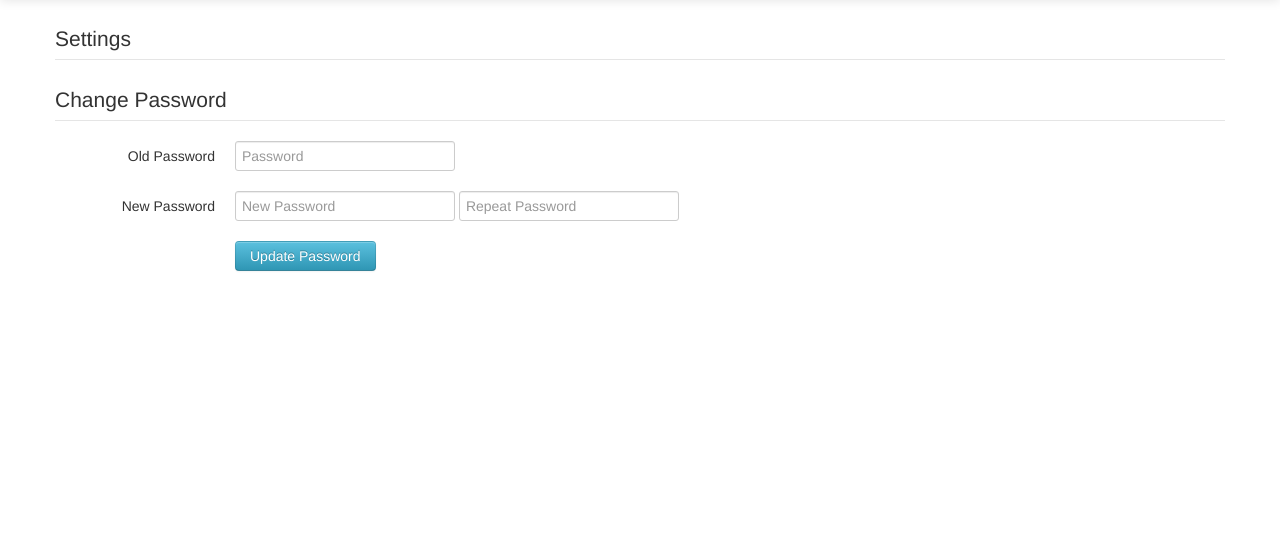
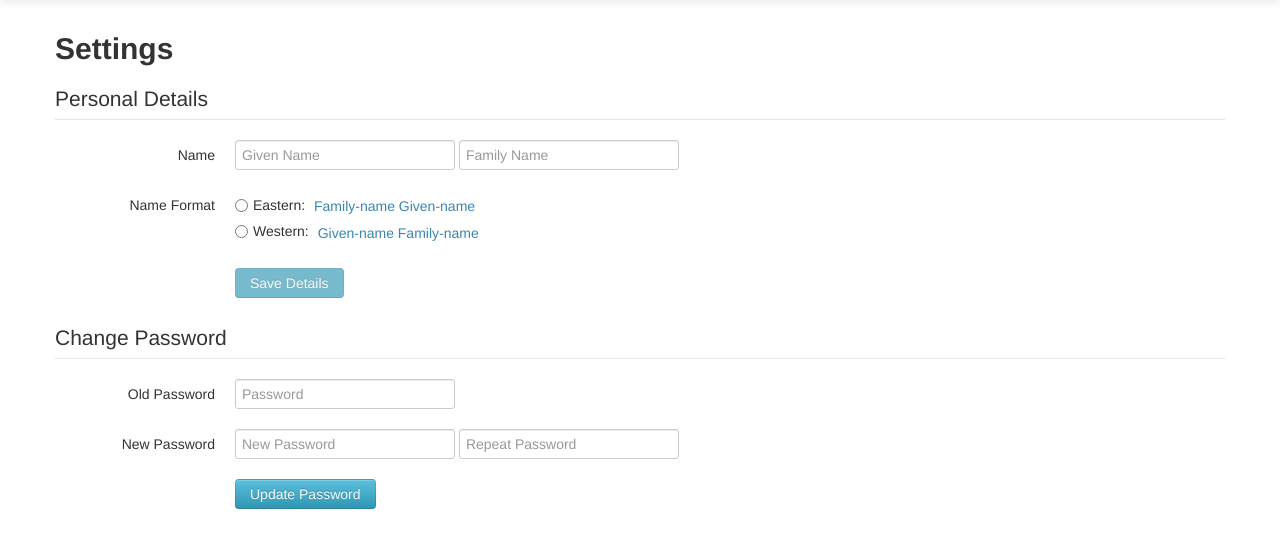
Before and after one commit to Saevon/webdnd, a Django app: template player/templates/account/settings.html in a window 1280 px wide. Shown: the part 41-589 px from the top of the page. Run offline with Django 3.2, Linux system fonts and the light colour scheme; the template is opened without the code that fills it, so the values that code supplies are empty; some libraries are stand-ins or nearby versions.

Commit message:
More Work on the settings page.

```diff
--- a/player/templates/account/settings.html
+++ b/player/templates/account/settings.html
@@ -8,8 +8,54 @@
 {% block content %}
 <form class="form-horizontal" id="settings" method="POST">
     {% csrf_token %}
-    <legend> Settings </legend>
+    <h2> Settings </h2>
 
+
+
+    <legend> Personal Details </legend>
+
+    <div class="control-group" id="group-name">
+        <label class="control-label" for="input-name">Name</label>
+        <div class="controls" id="input-name">
+            <input type="text" name="first_name" placeholder="Given Name" id="input-first-name" value="{{ user.first_name }}">
+            <input type="text" name="last_name" placeholder="Family Name" id="input-last-name" value="{{ user.last_name }}">
+            <span class="help-inline text-info">
+                <span class="name-format" id="format-eastern" style="display: none;">
+                    Family-name Given-name
+                </span>
+                <span class="name-format" id="format-western" style="display: none;">
+                    Given-name Family-name
+                </span>
+            </span>
+        </div>
+    </div>
+
+    <div class="control-group" id="group-name-order">
+        <label class="control-label">Name Format</label>
+        <div class="controls">
+            <label class="radio">
+                <input type="radio" name="name_order" value="Eastern">Eastern:
+                <span class="help-inline text-info">
+                    Family-name Given-name
+                </span>
+            </label>
+            <label class="radio">
+                <input type="radio" name="name_order" value="Western">Western:
+                <span class="help-inline text-info">
+                    Given-name Family-name
+                </span>
+
+            </label>
+        </div>
+    </div>
+
+    <div class="control-group">
+        <div class='controls'>
+            <button disabled type="submit" class="disabled btn btn-info" name="update-password">
+                Save Details
+            </button>
+        </div>
+    </div>
 
 
 
@@ -37,7 +83,29 @@
                 Update Password
             </button>
         </div>
-
     </div>
 </form>
 {% endblock content %}
+
+
+{% block compress_js %}
+<script type="text/javascript">
+$(function() {
+    $('#group-name-order input').on('change', function() {
+        var format = $('.name-format');
+        format.hide()
+
+        if ($(this).val() == 'Eastern') {
+            format.filter('#format-eastern').show()
+            $('#input-first-name').attr('placeholder', 'Family Name');
+            $('#input-last-name').attr('placeholder', 'Given Name');
+        } else {
+            format.filter('#format-western').show()
+            $('#input-first-name').attr('placeholder', 'Given Name')
+            $('#input-last-name').attr('placeholder', 'Family Name')
+        }
+    });
+
+});
+</script>
+{% endblock compress_js %}
```
Also changed, not shown: player/constants/account.py (added, +8 -0 lines), player/views/account.py (+9 -13 lines), player/constants/__init__.py (added).
